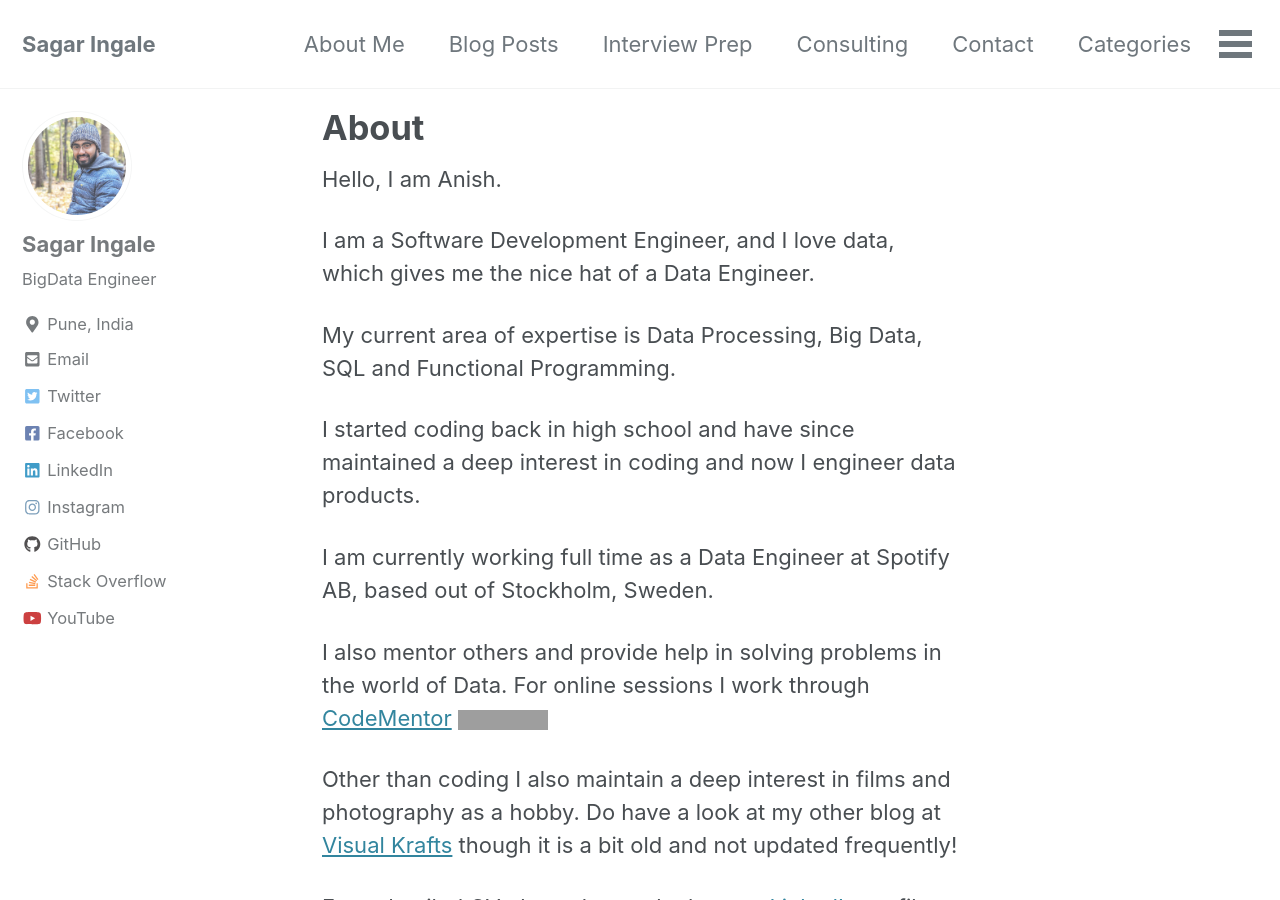
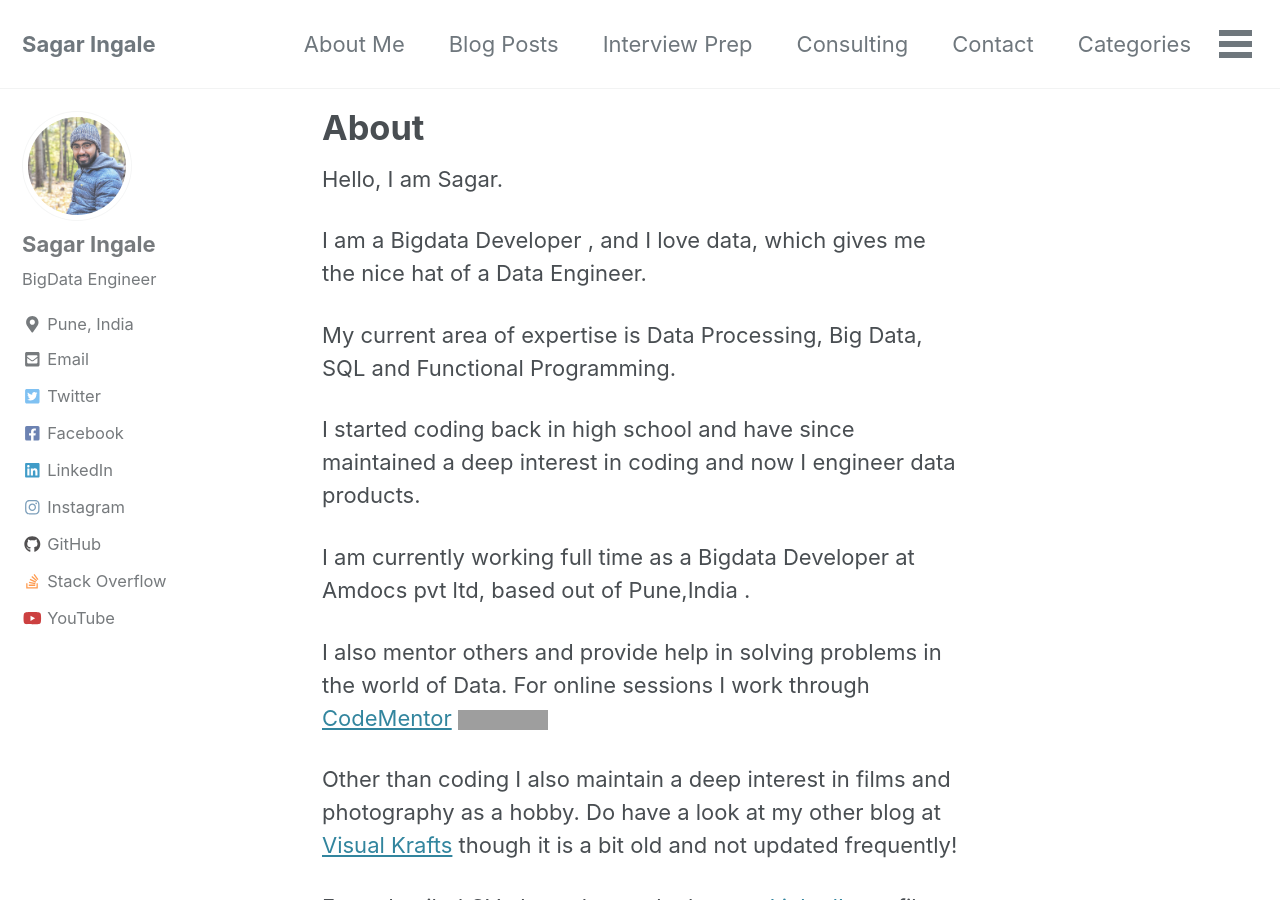
Before and after one commit to sagaringale7/sagaringale7.github.io, a Jekyll site: the page built from _pages/about.md, in a window 1280 px wide and 900 px high. Built offline with Jekyll 4.4.1, drawn with Linux system fonts in a browser that asks for light colours; cached includes are drawn as plain includes; nearby versions of some CDN libraries; grey boxes are pictures that could not be loaded.

Commit message:
Update about.md

```diff
--- a/_pages/about.md
+++ b/_pages/about.md
@@ -3,15 +3,15 @@ title: About
 permalink: /about/
 ---
 
-Hello, I am Anish.
+Hello, I am Sagar.
 
-I am a Software Development Engineer, and I love data, which gives me the nice hat of a Data Engineer.
+I am a Bigdata Developer , and I love data, which gives me the nice hat of a Data Engineer.
 
 My current area of expertise is Data Processing, Big Data, SQL and Functional Programming.
 
 I started coding back in high school and have since maintained a deep interest in coding and now I engineer data products.
 
-I am currently working full time as a Data Engineer at Spotify AB, based out of Stockholm, Sweden.
+I am currently working full time as a Bigdata Developer at Amdocs pvt ltd, based out of Pune,India .
 
 I also mentor others and provide help in solving problems in the world of Data.
 For online sessions I work through [CodeMentor](https://www.codementor.io/anish749)  [![Book session on Codementor](https://cdn.codementor.io/badges/book_session_github.svg)](https://www.codementor.io/anish749?utm_source=github&utm_medium=button&utm_term=anish749&utm_campaign=github)
```
